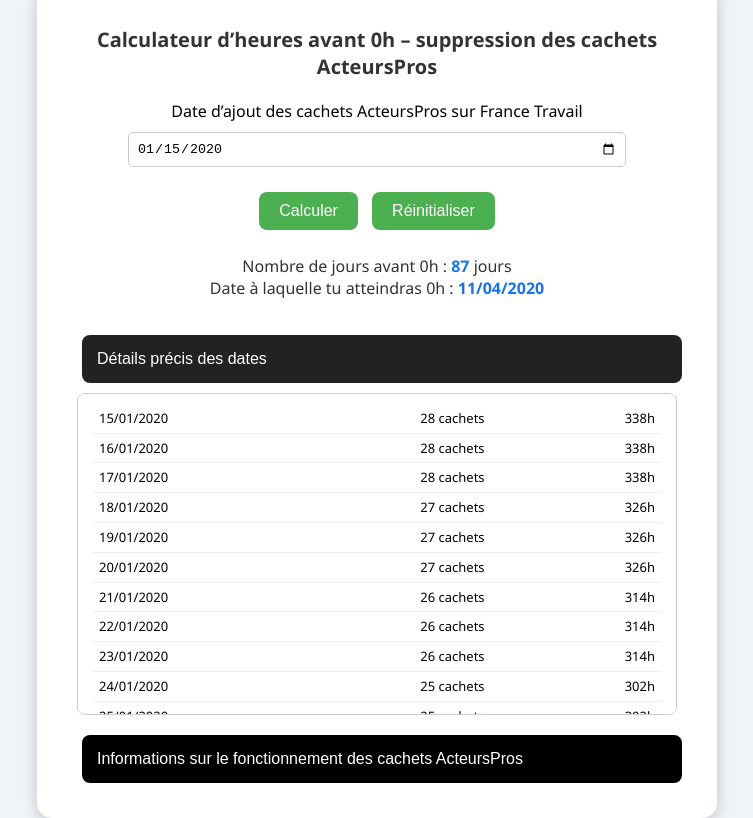
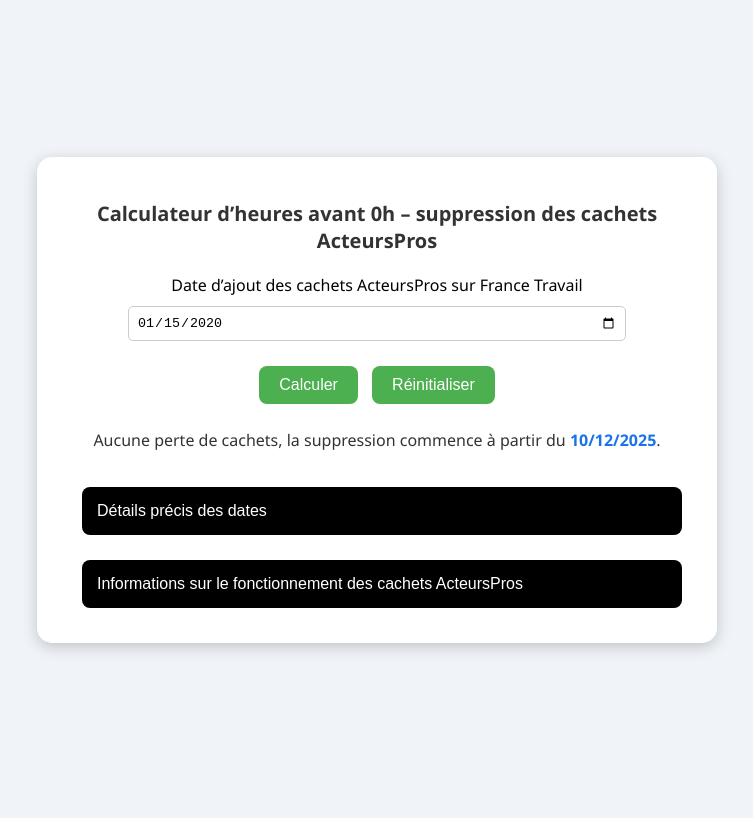
Before and after one commit to cipheralows-del/calculateurheures, a plain HTML site: page index.html in a window 1280 px wide. Both pictures are taken after typing "2020-01-15" into the empty fields and a click on the button "Calculer". Shown: the whole page, without its empty margins (263-1016 px from the left). Drawn offline with Linux system fonts and the light colour scheme.

Commit message:
Update index.html

```diff
--- a/index.html
+++ b/index.html
@@ -13,10 +13,9 @@
     p { margin-top: 20px; font-size: 16px; color: #333; }
     b { color: #1a73e8; }
 
-    /* Styles pour la boîte déroulante */
     .accordion {
-        background-color: #000; /* fond noir */
-        color: #fff; /* texte blanc */
+        background-color: #000;
+        color: #fff;
         cursor: pointer;
         padding: 15px;
         width: 100%;
@@ -28,7 +27,7 @@
         transition: 0.2s;
         margin-top: 20px;
     }
-    .active, .accordion:hover { background-color: #222; } /* gris foncé au survol ou actif */
+    .active, .accordion:hover { background-color: #222; }
     .panel {
         padding: 10px 15px;
         display: none;
@@ -38,12 +37,10 @@
         margin-top: 5px;
         border-radius: 8px;
         border: 1px solid #ccc;
-        max-height: 300px; /* scroll si trop long */
+        max-height: 300px;
     }
     .dates-list { font-size: 14px; line-height: 1.6; white-space: nowrap; }
-    /* Masquer le menu détails au départ */
     #menu-details { display: none; }
-    /* style pour tableau alternatif (optionnel) */
     .mini-table { width: 100%; border-collapse: collapse; font-size: 13px; }
     .mini-table td { padding: 4px 6px; border-bottom: 1px solid #eee; }
     .mini-table .date { width: 40%; }
@@ -60,7 +57,7 @@
     <button id="btn-reset">Réinitialiser</button>
     <p id="resultat" aria-live="polite"></p>
 
-    <!-- Nouveau menu déroulant (caché au départ) -->
+    <!-- Nouveau menu déroulant -->
     <div id="menu-details">
         <button class="accordion">Détails précis des dates</button>
         <div class="panel">
@@ -68,21 +65,23 @@
         </div>
     </div>
 
-    <!-- Ancien menu déroulant -->
+    <!-- Menu informations mis à jour -->
     <button class="accordion">Informations sur le fonctionnement des cachets ActeursPros</button>
     <div class="panel">
         <p>
-        Une fois que les cachets ActeursPros sont ajoutés dans France Travail, les heures correspondantes (338 heures) sont progressivement supprimées sur une période de 87 jours. La suppression se fait à raison d’un cachet tous les 3 jours, sachant qu’un cachet équivaut à 12 heures, soit 3 jours de cours chez ActeursPros. Cette opération est déclenchée parce que la date anniversaire a été atteinte, les heures concernées correspondant au 2ᵉ niveau (celles de l’année précédente). Le décompte commence dès l’ajout des heures ActeursPros dans France Travail, scène et image.
+        Les cachets ActeursPros ajoutés dans France Travail correspondent à <b>338 heures de cours (28 cachets)</b>. La suppression des cachets commence le <b>10 décembre 2025</b>, car France Travail calcule les heures à reculons à partir du <b>27 juin 2025</b>, dernier jour de cours de la 2ᵉ année.
+        France Travail ne peut pas convertir plus de <b>338 heures de formation</b> en cachets.
+        La suppression se fait ensuite progressivement à raison de <b>1 cachet tous les 3 jours</b>, chaque cachet correspondant à <b>12 heures</b> (en tenant compte qu’<b>1 jour d’ActeursPros en 2ᵉ année = 4h</b>). Ce processus continue jusqu’à ce que le nombre de cachets atteigne zéro.
         </p>
     </div>
 </div>
 
 <script>
 (function() {
-    // Constantes de calcul
     const HEURES_INITIALES = 338;
     const HEURES_PAR_CACHET = 12;
     const PERIODE_JOURS = 3;
+    const DATE_DEBUT_SUPPRESSION = new Date('2025-12-10');
 
     const btnCalc = document.getElementById('btn-calcul');
     const btnReset = document.getElementById('btn-reset');
@@ -91,65 +90,68 @@
     const detailsDatesDiv = document.getElementById('detailsDates');
     const menuDetails = document.getElementById('menu-details');
 
-    // Formatage de date en français
-    function formatDate(d) {
-        return d.toLocaleDateString('fr-FR');
-    }
+    function formatDate(d) { return d.toLocaleDateString('fr-FR'); }
 
     function calculer() {
-        const dateDepartInput = inputDate.value;
-        if (!dateDepartInput) {
-            alert("Veuillez entrer une date !");
+        const dateDepart = new Date(inputDate.value);
+        if (!inputDate.value) { alert("Veuillez entrer une date !"); return; }
+
+        // Cas avant le 10 décembre 2025
+        if (dateDepart < DATE_DEBUT_SUPPRESSION) {
+            resultat.innerHTML = `Aucune perte de cachets, la suppression commence à partir du <b>${formatDate(DATE_DEBUT_SUPPRESSION)}</b>.`;
+            detailsDatesDiv.innerHTML = '';
+            menuDetails.style.display = 'block';
             return;
         }
 
-        // On calcule le nombre de périodes (on arrondit vers le haut pour inclure la partie finale)
-        const periodesNecessaires = Math.ceil(HEURES_INITIALES / HEURES_PAR_CACHET); // ex: 29
-        const joursTotaux = periodesNecessaires * PERIODE_JOURS; // ex: 29 * 3 = 87
+        // Nombre de jours écoulés depuis le 10 décembre
+        let joursDepasses = Math.floor((dateDepart - DATE_DEBUT_SUPPRESSION) / (1000*60*60*24));
+        if (joursDepasses < 0) joursDepasses = 0;
 
-        const dateDepart = new Date(dateDepartInput);
+        const periodesNecessaires = Math.ceil(HEURES_INITIALES / HEURES_PAR_CACHET);
+        const joursTotaux = periodesNecessaires * PERIODE_JOURS;
+
+        // Heures et cachets restants à la date saisie
+        const suppressionsDepassees = Math.floor(joursDepasses / PERIODE_JOURS);
+        let heuresRestantes = HEURES_INITIALES - suppressionsDepassees * HEURES_PAR_CACHET;
+        if (heuresRestantes < 0) heuresRestantes = 0;
+        let cachetsRestants = Math.floor(heuresRestantes / HEURES_PAR_CACHET);
+
+        const joursRestants = joursTotaux - suppressionsDepassees * PERIODE_JOURS;
         const dateFinale = new Date(dateDepart);
-        dateFinale.setDate(dateFinale.getDate() + joursTotaux);
+        dateFinale.setDate(dateFinale.getDate() + joursRestants);
 
-        // Affichage résultat principal
-        resultat.innerHTML =
-            `Nombre de jours avant 0h : <b>${joursTotaux}</b> jours<br>
-             Date à laquelle tu atteindras 0h : <b>${formatDate(dateFinale)}</b>`;
+        resultat.innerHTML = `Nombre de jours avant 0h depuis la date saisie : <b>${joursRestants}</b> jours<br>
+            Date à laquelle tu atteindras 0h : <b>${formatDate(dateFinale)}</b>`;
 
-        // Génération du détail jour par jour
-        let detailsHTML = '<table class="mini-table">';
-        // En-tête optionnel
-        detailsHTML += '<tbody>';
-        for (let i = 0; i <= joursTotaux; i++) {
+        // Génération du tableau jour par jour
+        let html = '<table class="mini-table"><tbody>';
+        let heuresCourantes = heuresRestantes;
+        let cachetsCourants = cachetsRestants;
+
+        for (let i = 0; i < joursRestants; i++) {
             const currentDate = new Date(dateDepart);
             currentDate.setDate(currentDate.getDate() + i);
 
-            // nombre de suppressions effectuées jusqu'à ce jour (1 suppression tous les PERIODE_JOURS)
-            const suppressions = Math.floor(i / PERIODE_JOURS);
-            let heuresRestantes = HEURES_INITIALES - (suppressions * HEURES_PAR_CACHET);
-            if (heuresRestantes < 0) heuresRestantes = 0;
+            if (i !== 0 && i % PERIODE_JOURS === 0 && cachetsCourants > 0) {
+                cachetsCourants -= 1;
+                heuresCourantes -= HEURES_PAR_CACHET;
+                if (heuresCourantes < 0) heuresCourantes = 0;
+            }
 
-            // cachets restants entiers (nombre de cachets complets)
-            const cachetsRestants = Math.floor(heuresRestantes / HEURES_PAR_CACHET);
+            html += `<tr>
+                        <td class="date">${formatDate(currentDate)}</td>
+                        <td class="cachets">${cachetsCourants} cachet${cachetsCourants>1?'s':''}</td>
+                        <td class="heures">${heuresCourantes}h</td>
+                     </tr>`;
+        }
+        html += '</tbody></table>';
 
-            detailsHTML +=
-                `<tr>
-                    <td class="date">${formatDate(currentDate)}</td>
-                    <td class="cachets">${cachetsRestants} cachet${cachetsRestants > 1 ? 's' : ''}</td>
-                    <td class="heures">${heuresRestantes}h</td>
-                </tr>`;
-        }
-        detailsHTML += '</tbody></table>';
-
-        detailsDatesDiv.innerHTML = detailsHTML;
-
-        // Affiche le menu détails une fois calculé
+        detailsDatesDiv.innerHTML = html;
         menuDetails.style.display = 'block';
 
-        // Optionnel : ouvrir automatiquement la section détails pour que l'utilisateur voit immédiatement
-        // Trouvons le panel suivant le bouton "Détails précis des dates"
         const detailsButton = menuDetails.querySelector('.accordion');
-        const detailsPanel = detailsButton ? detailsButton.nextElementSibling : null;
+        const detailsPanel = detailsButton.nextElementSibling;
         if (detailsPanel) {
             detailsPanel.style.display = 'block';
             detailsButton.classList.add('active');
@@ -161,27 +163,23 @@
         resultat.innerHTML = "";
         detailsDatesDiv.innerHTML = "";
         menuDetails.style.display = "none";
-        // fermer tous les panels
         const panels = document.querySelectorAll('.panel');
         panels.forEach(p => p.style.display = 'none');
         const accs = document.querySelectorAll('.accordion');
         accs.forEach(a => a.classList.remove('active'));
     }
 
-    // Délégation d'événements pour les accordéons (robuste même si éléments masqués au départ)
+    // Accordéons
     document.querySelector('.container').addEventListener('click', function(e) {
-        const target = e.target;
-        if (target.classList && target.classList.contains('accordion')) {
-            const panel = target.nextElementSibling;
+        if (e.target.classList.contains('accordion')) {
+            const panel = e.target.nextElementSibling;
             if (!panel) return;
             const isOpen = panel.style.display === 'block';
-            // fermer tous les panels si on veut comportement accordéon exclusif (optionnel) - ici on laisse ouvert/fermé indépendants
             panel.style.display = isOpen ? 'none' : 'block';
-            target.classList.toggle('active', !isOpen);
+            e.target.classList.toggle('active', !isOpen);
         }
     });
 
-    // Attacher handlers boutons
     btnCalc.addEventListener('click', calculer);
     btnReset.addEventListener('click', reinitialiser);
 
```
